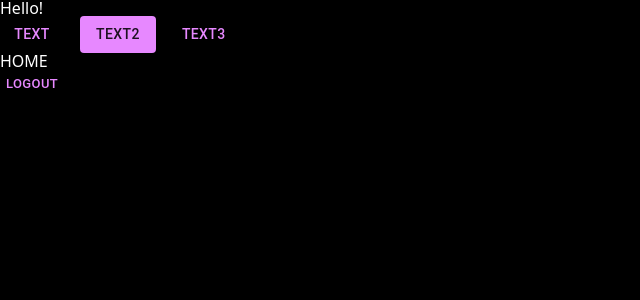
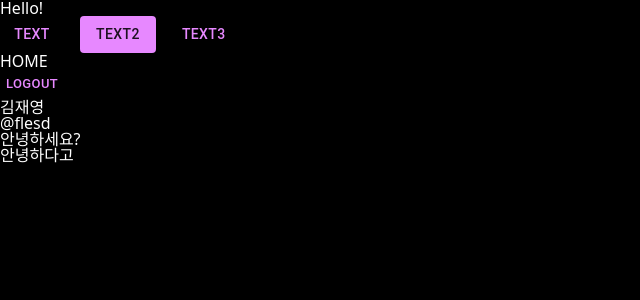
Before and after one commit to dogeja/TowerOfProgress, a React (Vite) app: page / in a window 1280 px wide. Shown: the top 300 px of the page, without its empty margins (0-640 px from the left). Built offline with nearby package versions, Linux system fonts and the light colour scheme; no server answers.

Commit message:
0404 test : use props in ts

```diff
--- a/src/App.tsx
+++ b/src/App.tsx
@@ -15,7 +15,7 @@ import { auth } from "./firebase";
 import ProtectedRoute from "./components/protected-route";
 const router = createBrowserRouter([
   {
-    path: "/",
+    path: "",
     element: (
       <ProtectedRoute>
         <Layout></Layout>
--- /dev/null
+++ b/src/components/Card.tsx
@@ -0,0 +1,25 @@
+import { styled } from "styled-components";
+const Contents = styled.div``;
+const Box = styled.div``;
+const UserProfile = styled.div``;
+interface Sampledata {
+  username: string;
+  userhandle: string;
+  contents: string;
+  con_img: string;
+}
+
+export default function Card(sampledata: Sampledata) {
+  return (
+    <Box>
+      <UserProfile>
+        <div>{sampledata.username}</div>
+        <div>{sampledata.userhandle}</div>
+      </UserProfile>
+      <Contents>
+        <div>{sampledata.contents}</div>
+        <div>{sampledata.con_img}</div>
+      </Contents>
+    </Box>
+  );
+}
--- a/src/routes/home.tsx
+++ b/src/routes/home.tsx
@@ -2,6 +2,7 @@ import { auth } from "../firebase";
 import { Button } from "@mui/material";
 import { signOut } from "firebase/auth";
 import { useNavigate } from "react-router-dom";
+import Card from "../components/Card";
 export default function Home() {
   const navigate = useNavigate();
   const logOut = () => {
@@ -15,6 +16,12 @@ export default function Home() {
       <Button size="small" onClick={logOut}>
         logout
       </Button>
+      <Card
+        username="김재영"
+        userhandle="@flesd"
+        contents="안녕하세요?"
+        con_img="안녕하다고"
+      ></Card>
     </div>
   );
 }
```
